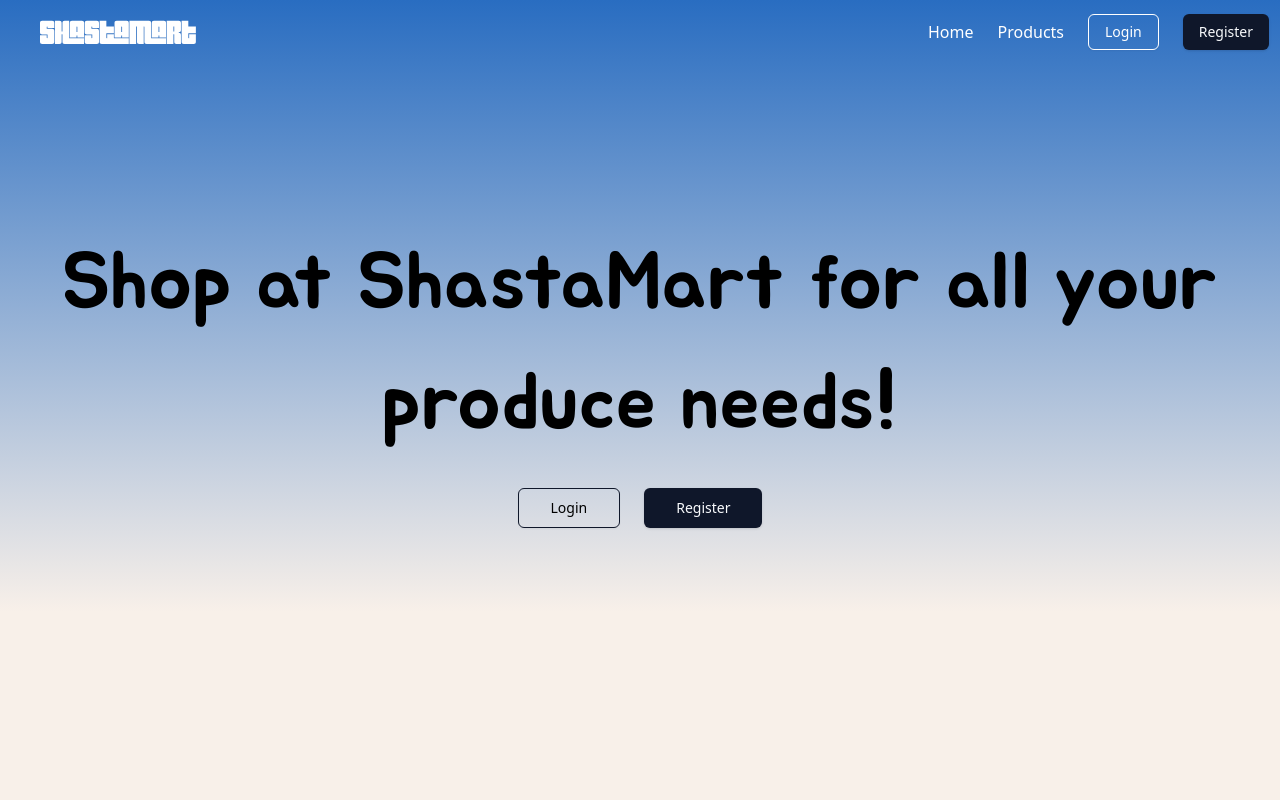
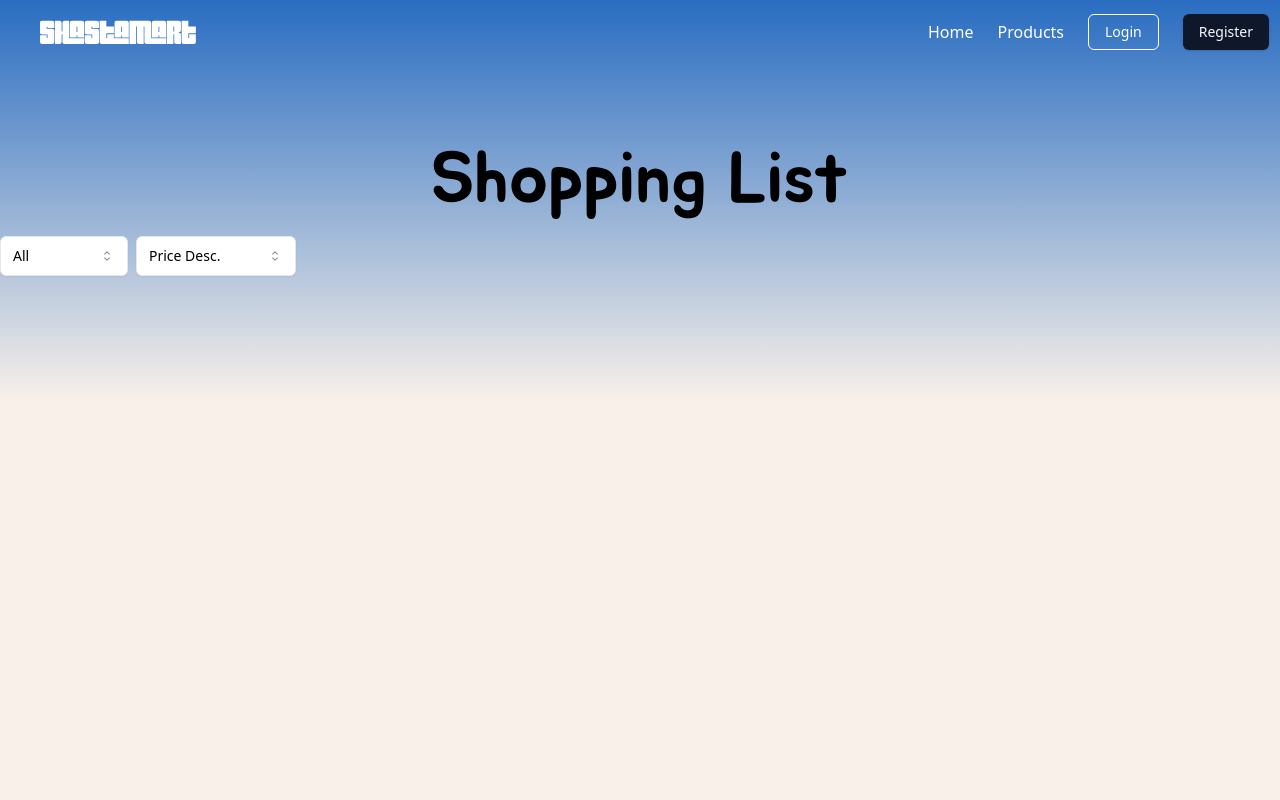
Before and after one commit to AlfredoRuiz-CS/TeamProject3380, a React (Vite) app in the folder client/: page /test in a window 1280 px wide. Shown: the top 800 px of the page. Built offline with nearby package versions, Linux system fonts and the light colour scheme; a web font is replaced by a local one.

Commit message:
Initial commit

```diff
--- a/client/src/App.tsx
+++ b/client/src/App.tsx
@@ -7,6 +7,7 @@ import Register from './pages/Register';
 import Login from './pages/Login';
 import Cart from './pages/Cart';
 import Orders from './pages/Orders';
+import ProductList from "./pages/productList";
 import './index.css';
 
 function App() {
@@ -23,6 +24,7 @@ function App() {
         <Route path="/cart" element={<Cart />} />
         <Route path="/products" element={<Products />} />
         <Route path="/product/:productId" element={<Product />} />
+        <Route path="/test" element={<ProductList />} />
         {/* Any non-valid URL returns to home */}
         <Route path="*" element={<Home />} />
       </Routes>
--- a/client/src/components/store.ts
+++ b/client/src/components/store.ts
@@ -1,6 +1,6 @@
 // Imports for state management
 import { create } from 'zustand';
-import type {} from '@redux-devtools/extension'; // required for devtools typing
+import type { } from '@redux-devtools/extension'; // required for devtools typing
 
 export type productItem = {
   productId: number;
--- /dev/null
+++ b/client/src/pages/productList.tsx
@@ -0,0 +1,81 @@
+import React, { useState } from 'react';
+import Header from "@/components/Header";
+import Footer from "@/components/Footer";
+import { Button } from "@/components/ui/button.tsx";
+import { productItem } from '@/components/store';
+import ProductCard from '@/components/ProductCard.tsx';
+import {
+    Select,
+    SelectContent,
+    SelectItem,
+    SelectTrigger,
+    SelectValue,
+} from '@/components/ui/select';
+
+interface productProps {
+    products?: productItem[];
+}
+
+const productList: React.FC<productProps> = ({ products = [] }) => {
+    const [catSortOrder, setCatSortOrder] = useState('All');
+    const [valueSortOrder, setValueSortOrder] = useState('Price Desc.');
+
+    return (
+        <>
+            <div className="font-poppins flex min-h-screen flex-col overflow-x-hidden bg-bgwhite bg-gradient-to-b from-logoblue via-bgwhite to-bgwhite text-black">
+                <Header />
+                <div className="flex flex-col items-center text-center">
+                    <h1 className="mb-5 pt-[5rem] font-jua text-7xl">
+                        Shopping List
+                    </h1>
+                    {/* Dropdown for sorting */}
+                    <div className="flex gap-2 place-self-start pb-5">
+                        {/* Sort Dropdown for category */}
+                        <Select
+                            defaultValue="All"
+                            onValueChange={(e) => setCatSortOrder(e)}
+                        >
+                            <SelectTrigger className="h-10 w-[8rem] bg-white text-black ">
+                                <SelectValue placeholder="All" />
+                            </SelectTrigger>
+                            <SelectContent>
+                                <SelectItem value="All">All</SelectItem>
+                                <SelectItem value="Produce">Produce</SelectItem>
+                                <SelectItem value="Meat">Meat</SelectItem>
+                                <SelectItem value="Fish">Fish</SelectItem>
+                                <SelectItem value="Dairy">Dairy</SelectItem>
+                                <SelectItem value="Snacks">Snacks</SelectItem>
+                            </SelectContent>
+                        </Select>
+
+                        {/* Select Dropdown for sorting products by value */}
+                        <Select
+                            defaultValue="Price Desc."
+                            onValueChange={(e) => setValueSortOrder(e)}
+                        >
+                            <SelectTrigger className="h-10 w-[10rem] bg-white text-black ">
+                                <SelectValue placeholder="Price Desc." />
+                            </SelectTrigger>
+                            <SelectContent>
+                                <SelectItem value="Price Desc.">Price Desc.</SelectItem>
+                                <SelectItem value="Price Asc.">Price Asc.</SelectItem>
+                                <SelectItem value="Alpha Desc.">Alphabetical Desc.</SelectItem>
+                                <SelectItem value="Alpha Asc.">Alphabetical Asc.</SelectItem>
+                                <SelectItem value="In List">In List</SelectItem>
+                            </SelectContent>
+                        </Select>
+                    </div>
+                </div>
+                {/* Display products */}
+                <div className="grid grid-cols-1 md:grid-cols-2 lg:grid-cols-3 gap-4 p-4">
+                    {products.map((product) => (
+                        <ProductCard key={product.productId} product={product} />
+                    ))}
+                </div>
+            </div>
+            <Footer />
+        </>
+    );
+};
+
+export default productList;
```
